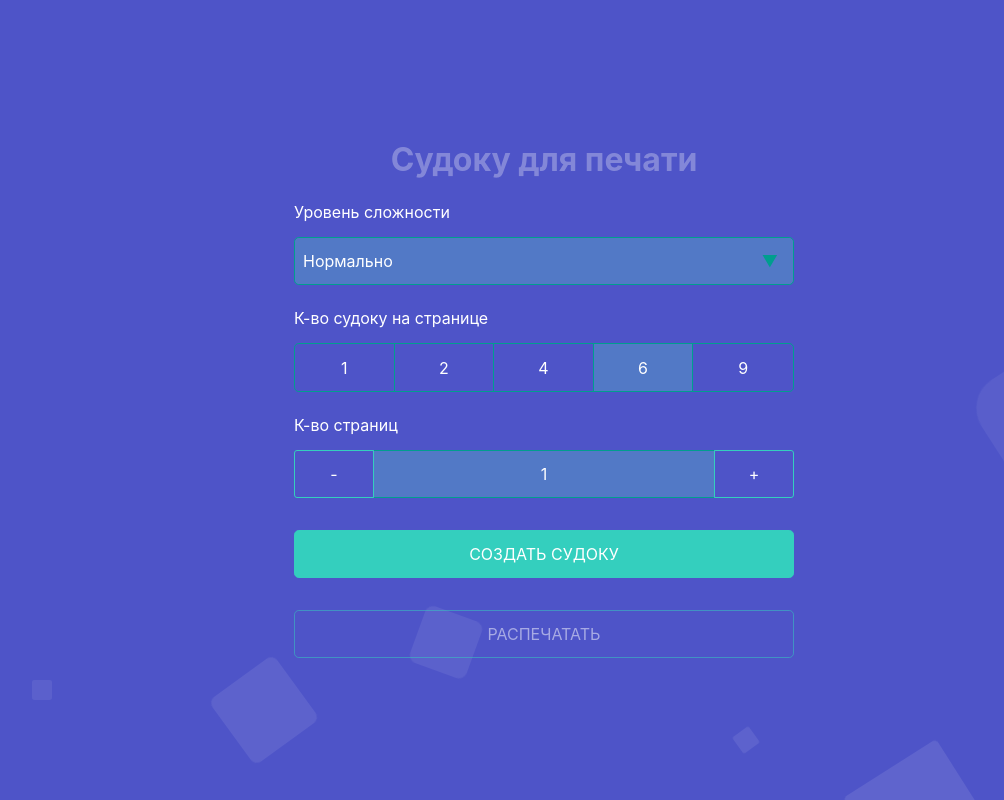
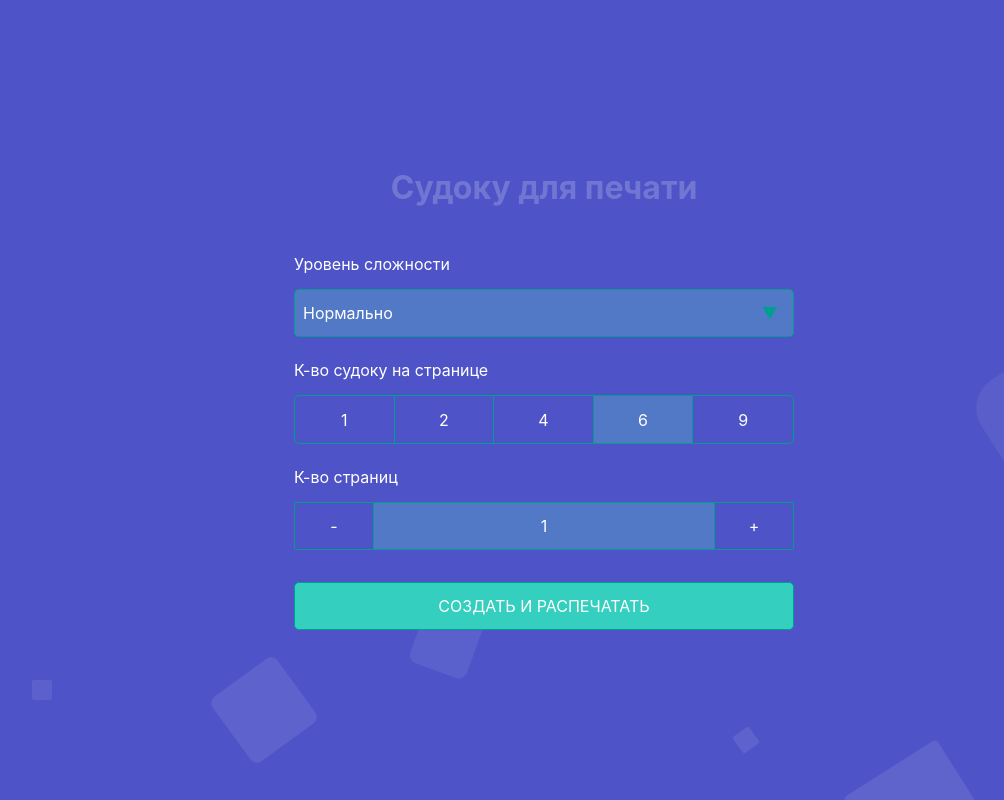
Before and after one commit to Lyrklif/print-sudoku, a React app: page / in a window 1280 px wide. Shown: the whole page, without its empty margins (96-1100 px from the left). Built offline with nearby package versions, Linux system fonts and the light colour scheme.

Commit message:
4rjzwz объединение кнопок в одну

```diff
--- a/src/components/buttons/buttons.js
+++ b/src/components/create-print-button/create-print-button.js
@@ -15,12 +15,11 @@ import Loader from '../loader/loader';
 
 
 // кнопки
-const Buttons = () => {
+const CreatePrintButton = () => {
   const store = useSelector(state => state);
   const dispatch = useDispatch();
   const length = levels[store.params.level].hiddenNumbers;
   const [progress, changeProgress] = useState(false); // прогресс создания судоку
-  const [created, changeCreated] = useState(false); // судоку созданы
 
 
   // записать массив судоку в store
@@ -29,10 +28,7 @@ const Buttons = () => {
 
     setTimeout(() => {
       dispatch(fluids(createSudokuArray())); // записать новый массив судоку в store
-
       changeProgress(false);
-      changeCreated(true);
-
     }, 500);
   };
 
@@ -57,34 +53,22 @@ const Buttons = () => {
   };
 
 
-  // диалоговое окно для печати
-  const print = () => {
-    window.print();
-
-    changeCreated(false);
-    changeProgress(false);
-
-    dispatch(fluids([]));// очистить массив судоку в store
-  };
-
-
   return (
     <>
       <button
         disabled={progress}
         title={progress ? 'Судоку создаётся' : 'Создать судоку'}
-        className={"btn panel__btn " + (progress ? 'loading ' : '') + (created ? 'btn-secondary ' : 'btn-primary ')}
-        onClick={setSudokuArray}>
-        {progress ? <Loader /> : <span>Создать судоку</span>}
+        className={"btn panel__btn " + (progress ? 'loading btn-secondary' : 'btn-primary')}
+        onClick={setSudokuArray}
+      >
+        {progress ?
+          <Loader />
+          :
+          <span>Создать и&nbsp;распечатать</span>
+        }
       </button>
-
-      <button
-        disabled={!created}
-        title={created ? 'Распечатать' : 'Сначала нужно создать судоку'}
-        className={"btn panel__btn " + (created ? 'btn-primary ' : 'btn-secondary ')}
-        onClick={print}>Распечатать</button>
     </>
   )
 };
 
-export default Buttons;
+export default CreatePrintButton;
--- a/src/components/buttons/buttons.scss
+++ b/src/components/create-print-button/create-print-button.scss
@@ -1,4 +1,4 @@
-// buttons
+// createPrintButton
 
 .panel__btn {
   margin-top: 2em;
--- a/src/components/panel/panel.js
+++ b/src/components/panel/panel.js
@@ -4,7 +4,7 @@ import SelectLevel from '../select-level/select-level';
 import SudokuCount from '../sudoku-count/sudoku-count';
 import SheetCount from '../sheet-count/sheet-count';
 
-import Buttons from '../buttons/buttons';
+import CreatePrintButton from '../create-print-button/create-print-button';
 
 
 // панель настроек параметров судоку
@@ -18,7 +18,7 @@ const Panel = () => {
       <SudokuCount />
       <SheetCount />
 
-      <Buttons />
+      <CreatePrintButton />
 
     </section>
   )
--- a/src/components/preview/preview.js
+++ b/src/components/preview/preview.js
@@ -1,4 +1,4 @@
-import React from 'react';
+import React, { useEffect } from 'react';
 import { useSelector } from 'react-redux';
 
 import Sudoku from '../sudoku/sudoku';
@@ -8,6 +8,21 @@ import Sudoku from '../sudoku/sudoku';
 // содержимое этого блока выводится на печать
 const Preview = () => {
   const store = useSelector(state => state);
+
+
+  // вызывается при обновлении store.fluids
+  useEffect(() => {
+
+    // если есть созданные судоку
+    if (store.fluids.length) {
+      console.log(`Было создано ${store.params.pages * store.params.sudokuCount} судоку`);
+
+      window.print(); // вызвать диалоговое окно для печати
+    }
+
+    // eslint-disable-next-line react-hooks/exhaustive-deps
+  }, [store.fluids]);
+
 
   return (
     <section className="preview-wp">
--- a/src/store/startingValue.js
+++ b/src/store/startingValue.js
@@ -5,9 +5,9 @@ export default {
   fluids: [],
 
   params: {
-    level: 1,
-    sudokuCount: 6,
-    pages: 1,
-    sudokuCountOptions: [1, 2, 4, 6, 9],
+    level: 1, // уровень сложности
+    sudokuCount: 6, // к-во судоку на странице
+    pages: 1, // к-во страниц
+    sudokuCountOptions: [1, 2, 4, 6, 9], // варианты к-ва судоку на странице
   }
 };
--- a/src/styles/general.scss
+++ b/src/styles/general.scss
@@ -51,8 +51,9 @@ input[type=number] {
 
 h1 {
   text-align: center;
-  opacity: 0.3;
+  opacity: 0.2;
   margin-top: 0;
+  margin-bottom: 1.5em;
 }
 
 
@@ -76,9 +77,7 @@ button {
   text-transform: uppercase;
 
   &:disabled {
-    cursor: not-allowed;
     opacity: 0.5;
-    background-color: transparent;
   }
 
   &.loading {
@@ -91,8 +90,7 @@ button {
   padding-left: 1.5em;
   height: 3em;
   border-radius: $border-radius;
-
-  border: 1px solid $color-light;
+  border: 1px solid $color-main;
 
   transition: background-color $ease, opacity $ease;
 
--- a/src/styles/index.scss
+++ b/src/styles/index.scss
@@ -13,7 +13,7 @@
 @import '../components/preview/preview';
 @import '../components/sudoku/sudoku';
 @import '../components/panel/panel';
-@import '../components/buttons/buttons';
+@import '../components/create-print-button/create-print-button';
 @import '../components/sudoku-count/sudoku-count';
 @import '../components/select-level/select-level';
 @import '../components/sheet-count/sheet-count';
--- a/src/styles/normalize.scss
+++ b/src/styles/normalize.scss
@@ -274,7 +274,7 @@ textarea {
 }
 
 /**
- * Correct the cursor style of increment and decrement buttons in Chrome.
+ * Correct the cursor style of increment and decrement createPrintButton in Chrome.
  */
 
 [type="number"]::-webkit-inner-spin-button,
```
